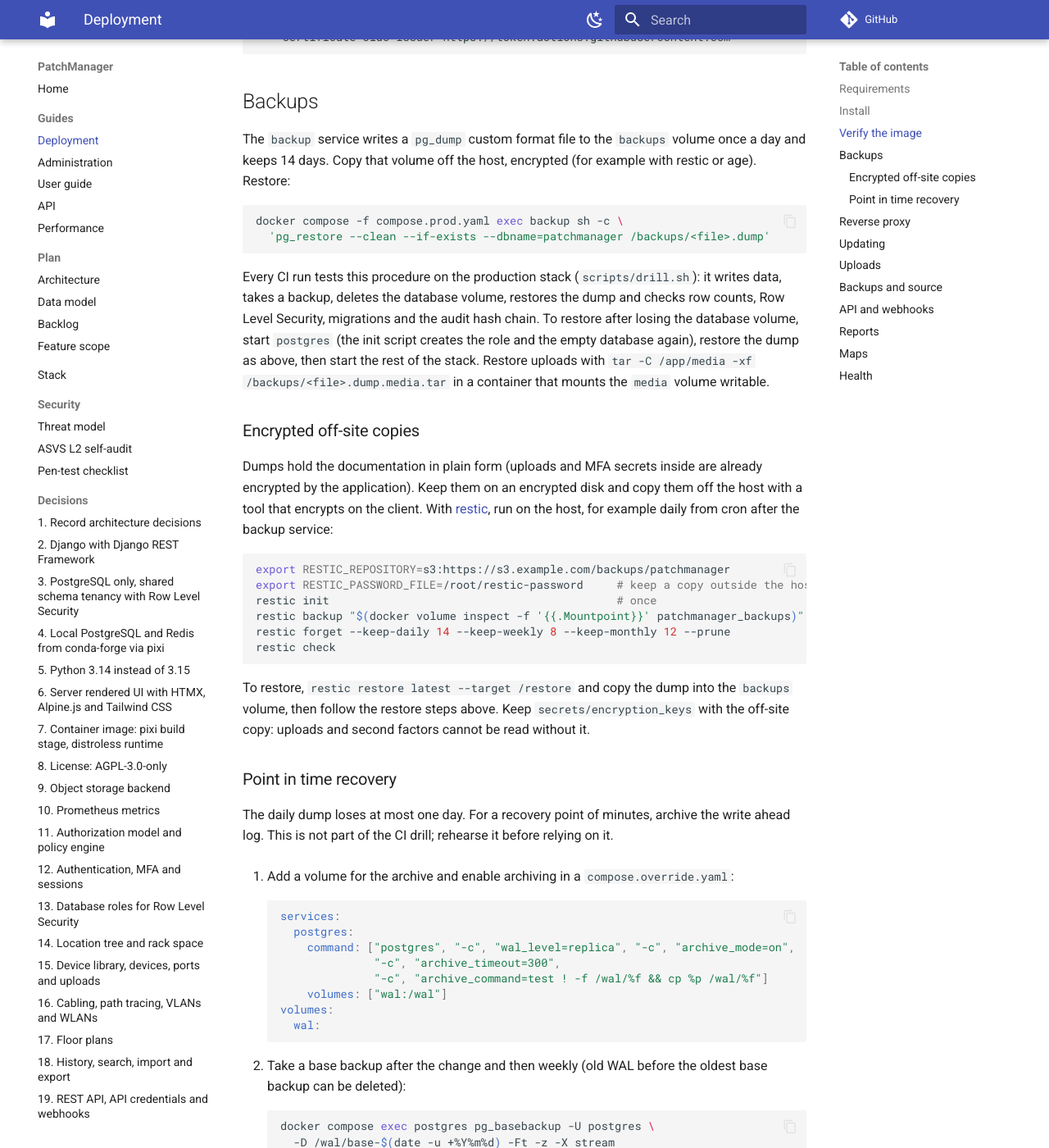
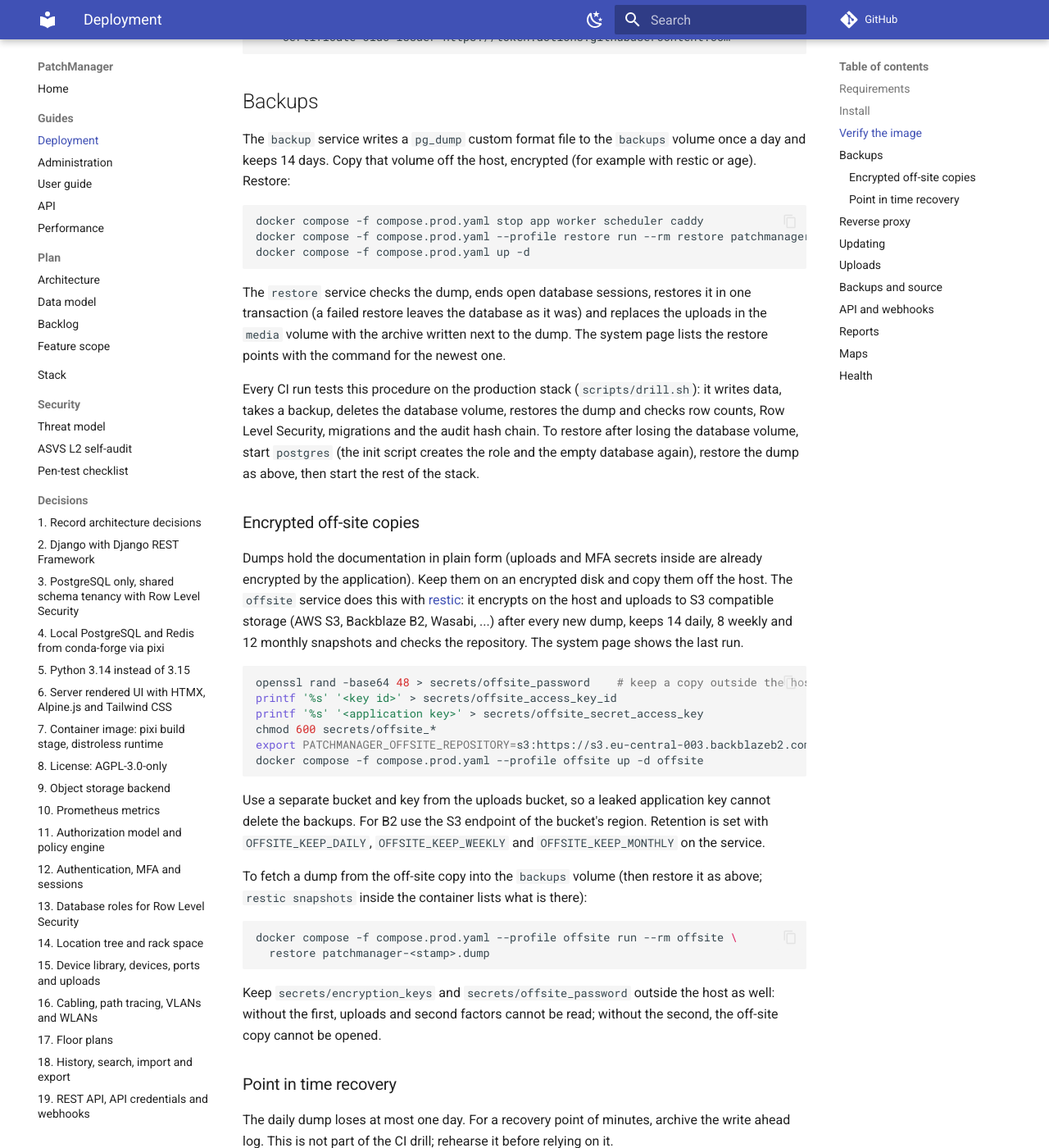
Before and after one commit to MalteKiefer/PatchManager, an MkDocs documentation site: the page built from docs/guides/deployment.md, in a window 1280 px wide and 1400 px high, scrolled down 1181 px. Shown: the whole window at 82% size. Built offline with MkDocs 1.6.1 and Material for MkDocs 9.7.7, drawn with Linux system fonts in a browser that asks for light colours; comment, search, counter and statistics services are not loaded; some of the changed text lies outside the part shown.

Commit message:
Store uploads in S3 or B2 and copy backups off-site
Operators want uploads outside the host and backups that leave it
encrypted and come back with one command. A bucket setting switches the
attachment storage to django-storages; files stay encrypted by the
application and no ACL header is sent, which B2 rejects. A restic
service copies the backup volume to S3 compatible storage after each
dump and reports its last run on the system page. A restore service
replaces the hand written pg_restore steps, and the CI drill now uses
it, so the documented command is tested on every run.

````diff
--- a/docs/guides/deployment.md
+++ b/docs/guides/deployment.md
@@ -57,39 +57,57 @@
 or age). Restore:
 
 ```bash
-docker compose -f compose.prod.yaml exec backup sh -c \
-  'pg_restore --clean --if-exists --dbname=patchmanager /backups/<file>.dump'
+docker compose -f compose.prod.yaml stop app worker scheduler caddy
+docker compose -f compose.prod.yaml --profile restore run --rm restore patchmanager-<stamp>.dump
+docker compose -f compose.prod.yaml up -d
 ```
+
+The `restore` service checks the dump, ends open database sessions, restores it in one
+transaction (a failed restore leaves the database as it was) and replaces the uploads
+in the `media` volume with the archive written next to the dump. The system page lists
+the restore points with the command for the newest one.
 
 Every CI run tests this procedure on the production stack (`scripts/drill.sh`): it
 writes data, takes a backup, deletes the database volume, restores the dump and
 checks row counts, Row Level Security, migrations and the audit hash chain. To
 restore after losing the database volume, start `postgres` (the init script creates
 the role and the empty database again), restore the dump as above, then start the
-rest of the stack. Restore uploads with
-`tar -C /app/media -xf /backups/<file>.dump.media.tar` in a container that mounts
-the `media` volume writable.
+rest of the stack.
 
 ### Encrypted off-site copies
 
 Dumps hold the documentation in plain form (uploads and MFA secrets inside are
 already encrypted by the application). Keep them on an encrypted disk and copy them
-off the host with a tool that encrypts on the client. With
-[restic](https://restic.net), run on the host, for example daily from cron after the
-backup service:
+off the host. The `offsite` service does this with [restic](https://restic.net): it
+encrypts on the host and uploads to S3 compatible storage (AWS S3, Backblaze B2,
+Wasabi, ...) after every new dump, keeps 14 daily, 8 weekly and 12 monthly snapshots
+and checks the repository. The system page shows the last run.
 
 ```bash
-export RESTIC_REPOSITORY=s3:https://s3.example.com/backups/patchmanager
-export RESTIC_PASSWORD_FILE=/root/restic-password     # keep a copy outside the host
-restic init                                           # once
-restic backup "$(docker volume inspect -f '{{.Mountpoint}}' patchmanager_backups)"
-restic forget --keep-daily 14 --keep-weekly 8 --keep-monthly 12 --prune
-restic check
+openssl rand -base64 48 > secrets/offsite_password    # keep a copy outside the host
+printf '%s' '<key id>' > secrets/offsite_access_key_id
+printf '%s' '<application key>' > secrets/offsite_secret_access_key
+chmod 600 secrets/offsite_*
+export PATCHMANAGER_OFFSITE_REPOSITORY=s3:https://s3.eu-central-003.backblazeb2.com/<bucket>/patchmanager
+docker compose -f compose.prod.yaml --profile offsite up -d offsite
 ```
 
-To restore, `restic restore latest --target /restore` and copy the dump into the
-`backups` volume, then follow the restore steps above. Keep `secrets/encryption_keys`
-with the off-site copy: uploads and second factors cannot be read without it.
+Use a separate bucket and key from the uploads bucket, so a leaked application key
+cannot delete the backups. For B2 use the S3 endpoint of the bucket's region. Retention
+is set with `OFFSITE_KEEP_DAILY`, `OFFSITE_KEEP_WEEKLY` and `OFFSITE_KEEP_MONTHLY` on
+the service.
+
+To fetch a dump from the off-site copy into the `backups` volume (then restore it as
+above; `restic snapshots` inside the container lists what is there):
+
+```bash
+docker compose -f compose.prod.yaml --profile offsite run --rm offsite \
+  restore patchmanager-<stamp>.dump
+```
+
+Keep `secrets/encryption_keys` and `secrets/offsite_password` outside the host as
+well: without the first, uploads and second factors cannot be read; without the
+second, the off-site copy cannot be opened.
 
 ### Point in time recovery
 
@@ -147,12 +165,27 @@
 ## Uploads
 
 Photos and files are stored encrypted in the `media` volume (`/app/media`) and are
-included in the daily backup archive. Limits and scanning:
+included in the daily backup archive. Set `PATCHMANAGER_S3_BUCKET` to keep them in
+S3 compatible object storage instead (AWS S3, Backblaze B2, Wasabi, Ceph, Garage).
+The application encrypts every file before it leaves the process, so the provider
+only sees ciphertext. Keep the bucket private and turn on object versioning or a
+retention lock there: the database backup does not contain the files. Limits and
+scanning:
 
 | Variable | Default | Meaning |
 |---|---|---|
 | `PATCHMANAGER_UPLOAD_MAX_MB` | `20` | Maximum upload size (Caddy limits request bodies to 25 MB) |
 | `PATCHMANAGER_CLAMD_HOST` / `PATCHMANAGER_CLAMD_PORT` | unset / `3310` | Scan uploads with clamd; uploads fail while it is unreachable |
+| `PATCHMANAGER_S3_BUCKET` | unset | Store uploads in this bucket instead of the `media` volume |
+| `PATCHMANAGER_S3_ENDPOINT_URL` | AWS | Provider endpoint, https only, for example `https://s3.eu-central-003.backblazeb2.com` |
+| `PATCHMANAGER_S3_REGION` | unset | Region, for example `eu-central-003` for B2 |
+| `PATCHMANAGER_S3_ACCESS_KEY_ID` / `PATCHMANAGER_S3_SECRET_ACCESS_KEY_FILE` | required with a bucket | Application key; give it access to this bucket only (B2: a key restricted to the bucket) |
+| `PATCHMANAGER_S3_PREFIX` | `attachments` | Folder inside the bucket |
+| `PATCHMANAGER_S3_ADDRESSING_STYLE` | provider default | `path` for servers without virtual host buckets |
+
+Switching an existing installation to a bucket: copy the files first, for example
+`rclone copy` of the `media` volume's `attachments` folder into the bucket prefix,
+then set the variables and restart `app` and `worker`.
 
 ## Backups and source
 
--- a/mkdocs.yml
+++ b/mkdocs.yml
@@ -73,3 +73,4 @@
       - adr/0031-vendor-configuration-readers.md
       - adr/0032-servers-virtualisation-storage.md
       - adr/0033-api-token-limits.md
+      - adr/0034-object-storage-and-offsite-backups.md
--- a/pixi.toml
+++ b/pixi.toml
@@ -41,6 +41,8 @@
 pysaml2 = ">=7.5.5,<8"
 libxmlsec1 = ">=1.3.12,<2"
 python-ldap = ">=3.4.8,<4"
+django-storages = ">=1.14.6,<2"
+boto3 = ">=1.43.114,<2"
 
 [tasks]
 check = "python -m django check --deploy --fail-level WARNING"
--- a/pyproject.toml
+++ b/pyproject.toml
@@ -70,5 +70,5 @@
 
 # No type information published for these libraries.
 [[tool.mypy.overrides]]
-module = ["celery", "celery.*", "qrcode", "qrcode.*", "defusedxml", "defusedxml.*", "pypdfium2", "pypdfium2.*", "openpyxl", "openpyxl.*", "reportlab", "reportlab.*", "saml2", "saml2.*", "ldap", "ldap.*"]
+module = ["celery", "celery.*", "qrcode", "qrcode.*", "defusedxml", "defusedxml.*", "pypdfium2", "pypdfium2.*", "openpyxl", "openpyxl.*", "reportlab", "reportlab.*", "saml2", "saml2.*", "ldap", "ldap.*", "botocore", "botocore.*", "storages", "storages.*"]
 ignore_missing_imports = true
````
Also changed, not shown: CHANGELOG.md (+5 -0 lines), compose.prod.yaml (+45 -0 lines), docs/adr/0009-object-storage.md (+1 -1 lines), docs/adr/0034-object-storage-and-offsite-backups.md (added, +37 -0 lines), src/patchmanager/templates/manage/system.html (+6 -1 lines), 9 other files.
